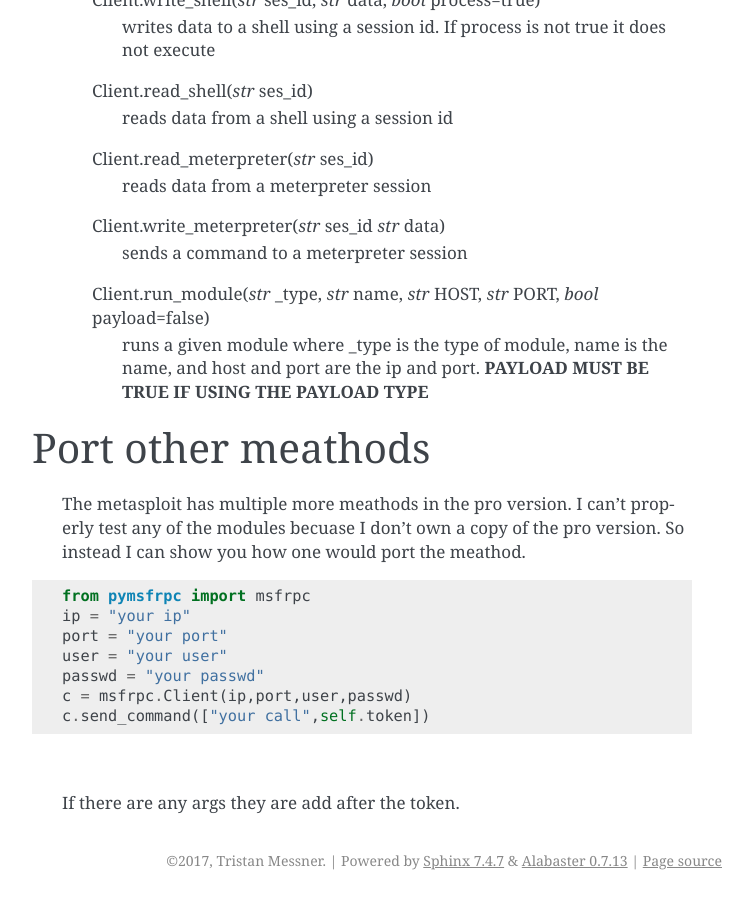
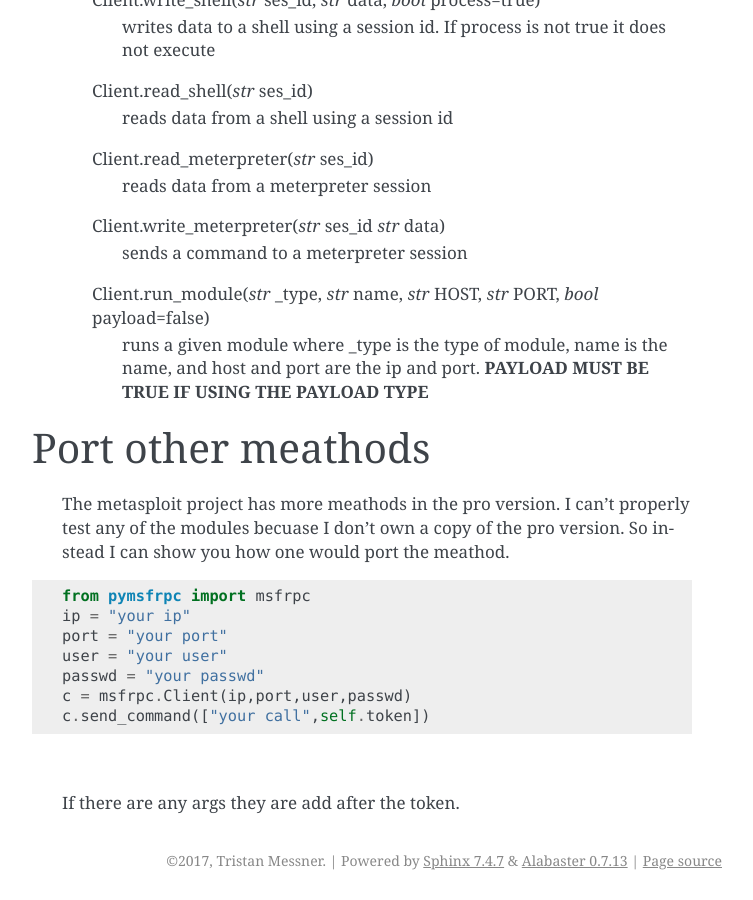
Before and after one commit to RayofLightz/pymsfrpc, a Sphinx documentation site: the page built from docs/index.rst, in a window 1280 px wide and 900 px high, scrolled down 1881 px. Shown: the whole window, without its empty margins (388-1141 px from the left). Built offline with Sphinx 7.4.7, drawn with Linux system fonts in a browser that asks for light colours; part of the change alters nothing that is shown; some of the changed text lies outside the part shown.

Commit message:
updated the docs.

```diff
--- a/docs/index.rst
+++ b/docs/index.rst
@@ -44,7 +44,7 @@ the b tack before the index str.
 .. code-block:: python
 
   from pymsfrpc import msfrpc
-  ip = "ypur server ip"
+  ip = "your server ip"
   port = "your server port"
   user = "your username"
   passwd = "your passwd"
@@ -71,7 +71,7 @@ Docs and refferance
    It takes arguments for the ip of the server, the username and the password.
 
    Client.get_version()
-     Returns a binary formated dict with ruby and metasploit versions
+     Returns a binary formated dict with the ruby and metasploit versions
 
    Client.list_consoles()
      Returns a binary formated dict with the consoles and each ones id, prompt and if they are busy
@@ -113,7 +113,7 @@ Docs and refferance
      **PAYLOAD MUST BE TRUE IF USING THE PAYLOAD TYPE**
 Port other meathods
 ===================
-  The metasploit has multiple more meathods in the pro version. I can't
+  The metasploit project has more meathods in the pro version. I can't
   properly test any of the modules becuase I don't own a copy of the pro
   version. So instead I can show you how one would port the meathod.
 .. highlight:: python
```
Also changed, not shown: 16 other files.
